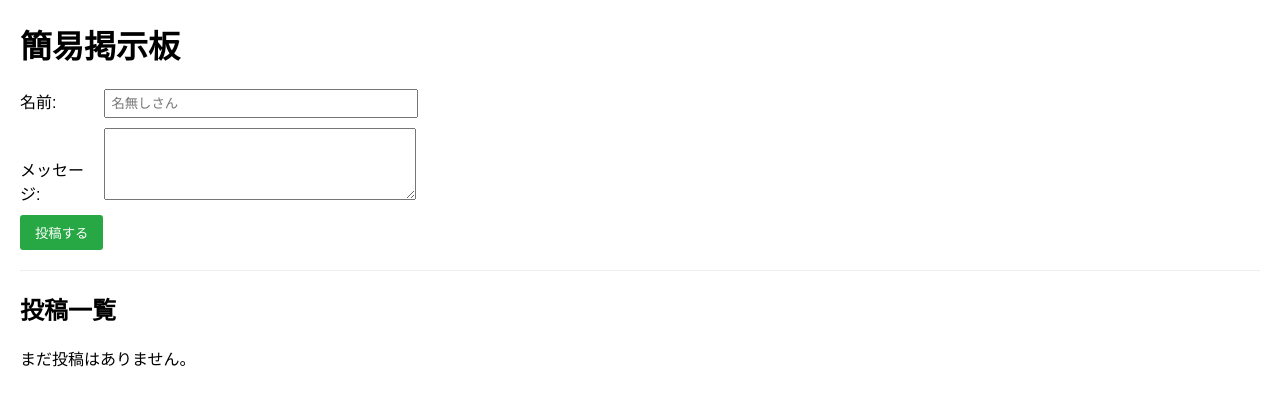
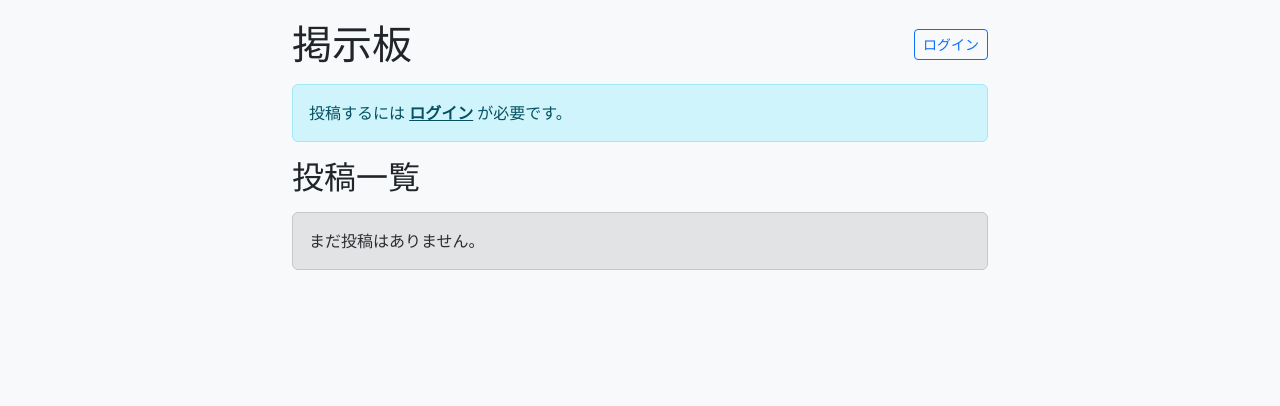
Before and after one commit to TowaIn/trans-bbs, a Flask app: template source/templates/index.html in a window 1280 px wide. Shown: the top 406 px of the page. Run offline with Flask 3, Linux system fonts and the light colour scheme; the template is opened without the code that fills it, so the values that code supplies are empty.

Commit message:
edit: app v2

```diff
--- a/deploy/requirements.txt
+++ b/deploy/requirements.txt
@@ -1 +1,3 @@
 Flask
+markupsafe
+Pygments
--- a/manifests/deployments.yaml
+++ b/manifests/deployments.yaml
@@ -14,7 +14,7 @@ spec:
     spec:
       containers:
       - name: trans-bbs-container
-        image: trans-bbs:v1
+        image: trans-bbs:v2
         imagePullPolicy: Never
         ports:
         - containerPort: 5000
--- a/source/app.py
+++ b/source/app.py
@@ -1,87 +1,143 @@
 # app.py
 # -*- coding: utf-8 -*-
 
-# 必要なモジュールをインポート
-from flask import Flask, render_template, request, redirect, url_for
-from markupsafe import Markup, escape # HTMLエスケープと安全なマークアップのためにインポート
+import os # secret_key やパスワードを環境変数から読み込むため
+from functools import wraps # デコレータ作成のため
+from flask import Flask, render_template, request, redirect, url_for, session, flash # session, flash を追加
+from markupsafe import Markup, escape # HTMLエスケープと安全なマークアップのため
+from pygments import highlight
+from pygments.lexers import get_lexer_by_name # 指定された言語のLexerを取得
+from pygments.formatters import HtmlFormatter # HTML形式で出力
+from pygments.util import ClassNotFound     # 指定された言語が見つからない場合のエラー
 
 # Flaskアプリケーションのインスタンスを作成
 app = Flask(__name__)
+
+# --- セッションとパスワードの設定 ---
+# 重要: このキーは絶対に秘密にし、複雑なランダム文字列にしてください。
+# 環境変数 FLASK_SECRET_KEY が設定されていなければ、'...' の部分が使われます。
+app.secret_key = os.environ.get('FLASK_SECRET_KEY', 'your-very-secret-and-random-key-change-me')
+# 掲示板アクセス用のパスワード
+# 環境変数 BBS_PASSWORD が設定されていなければ、'password' が使われます。
+BBS_PASSWORD = os.environ.get('BBS_PASSWORD', 'password') # 'password' を安全なパスワードに変更
 
 # 投稿データを一時的に保存するためのリスト (インメモリ)
 posts = []
 # 投稿に一意のIDを割り振るためのカウンター
 post_id_counter = 0
 
-# --- ▼▼▼ nl2br カスタムフィルタの定義と登録 ▼▼▼ ---
+# --- nl2br カスタムフィルタ ---
 def nl2br(value):
-    """
-    文字列内の改行文字をHTMLの<br>タグに変換するカスタムフィルタ。
-    安全のため、まずHTMLエスケープを行ってから改行を置換し、
-    最後にMarkupオブジェクトとして返す。
-    """
+    """改行文字を<br>タグに変換するカスタムフィルタ"""
     if value:
-        # 1. 入力文字列をHTMLエスケープする
         escaped_value = escape(value)
-        # 2. エスケープされた文字列中の改行コード (\r\n, \r, \n) を <br>\n に置換する
-        #    (\n を末尾に追加するのは生成されるHTMLソースの可読性のため)
         formatted_value = escaped_value.replace('\r\n', '<br>\n').replace('\r', '<br>\n').replace('\n', '<br>\n')
-        # 3. 変換後の文字列を Markup オブジェクトでラップする
-        #    これにより、Jinja2が <br> タグを再度エスケープするのを防ぐ
         return Markup(formatted_value)
-    # 値がない場合は空文字列を返す
     return ""
+# Jinja2 環境にカスタムフィルタを登録
+app.jinja_env.filters['nl2br'] = nl2br
 
-# 作成した nl2br 関数を 'nl2br' という名前で Jinja2 テンプレートエンジンにフィルタとして登録
-app.jinja_env.filters['nl2br'] = nl2br
-# --- ▲▲▲ nl2br カスタムフィルタの定義と登録 ▲▲▲ ---
+# --- Pygments Formatter (ハイライト済みHTML生成用) ---
+# 行番号を表示(linenos), ラッパーdivにクラス名を指定(cssclass), カラースキームを指定(style)
+pygments_formatter = HtmlFormatter(linenos=True, cssclass="codehilite", style='default')
 
 
-# ルートURL ('/') にアクセスがあった場合に実行される関数
+# --- ログイン必須をチェックするデコレータ ---
+def login_required(f):
+    """アクセス時にログイン状態をチェックし、未ログインならログインページへリダイレクトするデコレータ"""
+    @wraps(f)
+    def decorated_function(*args, **kwargs):
+        if not session.get('logged_in'):
+            flash('この操作を行うにはログインが必要です。', 'warning')
+            # redirect 先として元のURLを next パラメータで渡す (ログイン後に戻れるように)
+            return redirect(url_for('login', next=request.url))
+        return f(*args, **kwargs)
+    return decorated_function
+
+
+# --- ルート定義 ---
+
+# 掲示板トップページ (閲覧はログイン不要)
 @app.route('/')
+# @login_required # デコレータを削除したので誰でもアクセス可能
 def index():
-    """
-    投稿一覧ページを表示する。
-    posts リストを逆順にして、新しい投稿が上に表示されるようにテンプレートに渡す。
-    """
-    # 'index.html' テンプレートをレンダリングして返す
-    # posts=reversed(posts) で投稿リストをテンプレートに渡す
+    """投稿一覧を表示する"""
+    # Pygments CSS が外部ファイルの場合はここで渡す必要なし
     return render_template('index.html', posts=reversed(posts))
 
-
-# '/post' URL に POST メソッドでアクセスがあった場合に実行される関数
+# 投稿処理 (書き込みはログイン必須)
 @app.route('/post', methods=['POST'])
+@login_required # ログイン必須デコレータを適用
 def post():
-    """
-    新しい投稿を受け取り、リストに追加してトップページにリダイレクトする。
-    """
-    # グローバル変数のカウンターを変更するため global宣言
+    """新しい投稿を受け付ける"""
     global post_id_counter
-
-    # フォームから送信された 'username' と 'message' を取得
-    # username が空の場合は '名無しさん' をデフォルト値とする
     username = request.form.get('username', '名無しさん')
     message = request.form.get('message')
+    code_snippet = request.form.get('code_snippet')
+    language = request.form.get('language', 'text')
+    highlighted_code = None
 
-    # メッセージが空でない場合のみ投稿を処理
-    if message:
-        # 投稿IDをインクリメント
+    # コードスニペットがあればハイライト処理
+    if code_snippet:
+        try:
+            lexer = get_lexer_by_name(language, stripall=True)
+        except ClassNotFound:
+            lexer = get_lexer_by_name('text', stripall=True) # 不明な言語は text 扱い
+        # highlight 関数で HTML を生成
+        highlighted_code = highlight(code_snippet, lexer, pygments_formatter)
+
+    # メッセージまたはコードがあれば投稿を追加
+    if message or code_snippet:
         post_id_counter += 1
-        # 新しい投稿データを辞書として作成し、posts リストに追加
         posts.append({
             'id': post_id_counter,
-            'username': username if username else '名無しさん', # usernameが空文字の場合も考慮
-            'message': message
+            'username': username if username else '名無しさん',
+            'message': message,
+            'highlighted_code': highlighted_code
         })
 
-    # 投稿処理後、トップページ ('/') にリダイレクトする
+    # 投稿後はトップページにリダイレクト
     return redirect(url_for('index'))
 
+# ログインページ
+@app.route('/login', methods=['GET', 'POST'])
+def login():
+    """ログイン処理を行う"""
+    # すでにログイン済みならトップページへリダイレクト
+    if session.get('logged_in'):
+        return redirect(url_for('index'))
 
-# このスクリプトが直接実行された場合にのみ以下のコードを実行
+    # POSTリクエスト（フォームが送信された）の場合
+    if request.method == 'POST':
+        password_attempt = request.form.get('password')
+        # 設定したパスワードと一致するか検証
+        if password_attempt == BBS_PASSWORD:
+            # 一致したらセッションにログイン済みフラグを立てる
+            session['logged_in'] = True
+            flash('ログインしました。', 'success')
+            # next パラメータがあればそこへ、なければトップページへ
+            next_url = request.args.get('next')
+            return redirect(next_url or url_for('index'))
+        else:
+            # パスワードが間違っていたらエラーメッセージを表示
+            flash('パスワードが間違っています。', 'danger')
+
+    # GETリクエストまたは認証失敗時はログインフォームを表示
+    return render_template('login.html')
+
+# ログアウト処理
+@app.route('/logout')
+def logout():
+    """ログアウト処理を行う"""
+    # セッションからログイン情報を削除
+    session.pop('logged_in', None)
+    flash('ログアウトしました。', 'info')
+    # ログインページへリダイレクト
+    return redirect(url_for('login'))
+
+
+# スクリプトとして直接実行された場合
 if __name__ == '__main__':
-    # Flask の開発用サーバーを起動する
-    # host='0.0.0.0' はコンテナ内から外部のアクセスを受け付けるために必要
-    # port=5000 は Flask のデフォルトポート (変更可能)
-    # debug=True は開発時にエラー表示や自動リロードを有効にする (本番環境では False にする)
+    # Flask 開発サーバーを起動
+    # debug=True は開発時のみ。本番環境では Gunicorn などを使う。
     app.run(host='0.0.0.0', port=5000, debug=True)
--- a/source/templates/index.html
+++ b/source/templates/index.html
@@ -3,49 +3,133 @@
 <head>
     <meta charset="utf-8">
     <meta name="viewport" content="width=device-width, initial-scale=1, shrink-to-fit=no">
-    <title>簡易掲示板</title>
+    <title>掲示板</title>
+
+    <link href="https://cdn.jsdelivr.net/npm/bootstrap@5.3.3/dist/css/bootstrap.min.css" rel="stylesheet" integrity="sha384-QWTKZyjpPEjISv5WaRU9OFeRpok6YctnYmDr5pNlyT2bRjXh0JMhjY6hW+ALEwIH" crossorigin="anonymous">
+
+    <link rel="stylesheet" href="{{ url_for('static', filename='pygments.css') }}">
+
     <style>
-        body { font-family: sans-serif; margin: 20px; }
-        .post { border: 1px solid #ccc; padding: 10px; margin-bottom: 10px; border-radius: 5px; }
-        .post strong { color: #007bff; }
-        form div { margin-bottom: 10px; }
-        label { display: inline-block; width: 80px; }
-        input[type=text], textarea { width: 300px; padding: 5px; }
-        textarea { height: 60px; }
-        button { padding: 8px 15px; background-color: #28a745; color: white; border: none; border-radius: 3px; cursor: pointer; }
-        button:hover { background-color: #218838; }
-        hr { border: 0; border-top: 1px solid #eee; margin: 20px 0; }
+        body {
+            padding-top: 20px;
+            padding-bottom: 20px;
+            background-color: #f8f9fa;
+        }
+        .container {
+            max-width: 720px;
+        }
+        .card-body p:last-child {
+             margin-bottom: 0;
+        }
+        /* Pygments コードブロックの調整 */
+        .codehilite {
+            background: #ffffff;
+            border: 1px solid #dee2e6;
+            padding: 1em;
+            overflow-x: auto;
+            border-radius: .25rem;
+            margin-top: 1em;
+            margin-bottom: 1em; /* 下にも少しマージン追加 */
+        }
+        .codehilite pre {
+             margin: 0;
+             font-size: 0.9em;
+        }
     </style>
 </head>
 <body>
-    <h1>簡易掲示板</h1>
+    <div class="container">
 
+        <div class="d-flex justify-content-between align-items-center mb-3">
+            <h1 class="mb-0">掲示板</h1> {# 見出しを左寄せに変更 #}
+            <div>
+                {% if session.logged_in %}
+                    <span class="me-2">ログイン中</span>
+                    <a href="{{ url_for('logout') }}" class="btn btn-sm btn-outline-secondary">ログアウト</a>
+                {% else %}
+                    <a href="{{ url_for('login') }}" class="btn btn-sm btn-outline-primary">ログイン</a>
+                {% endif %}
+            </div>
+        </div>
+
+        {% with messages = get_flashed_messages(with_categories=true) %}
+            {% if messages %}
+                {% for category, message in messages %}
+                <div class="alert alert-{{ category }} alert-dismissible fade show" role="alert">
+                    {{ message }}
+                    <button type="button" class="btn-close" data-bs-dismiss="alert" aria-label="Close"></button>
+                </div>
+                {% endfor %}
+            {% endif %}
+        {% endwith %}
+
+        {% if session.logged_in %}
+            <div class="card mb-4">
+                <div class="card-header">
+                    メッセージやコードを投稿する
+                </div>
+                <div class="card-body">
                     <form action="{{ url_for('post') }}" method="post">
-        <div>
-            <label for="username">名前:</label>
-            <input type="text" id="username" name="username" placeholder="名無しさん">
+                        <div class="mb-3">
+                            <label for="username" class="form-label">名前:</label>
+                            <input type="text" id="username" name="username" class="form-control" placeholder="名無しさん">
+                        </div>
+                        <div class="mb-3">
+                            <label for="message" class="form-label">メッセージ (任意):</label>
+                            <textarea id="message" name="message" class="form-control" rows="2"></textarea>
+                        </div>
+                        <div class="mb-3">
+                            <label for="code_snippet" class="form-label">コードスニペット (任意):</label>
+                            <textarea id="code_snippet" name="code_snippet" class="form-control" rows="5" placeholder="ここにコードを貼り付け"></textarea>
+                        </div>
+                        <div class="mb-3">
+                            <label for="language" class="form-label">コードの言語:</label>
+                            <select id="language" name="language" class="form-select">
+                                <option value="python">Python</option>
+                                <option value="javascript">JavaScript</option>
+                                <option value="html">HTML</option>
+                                <option value="css">CSS</option>
+                                <option value="bash">Bash/Shell</option>
+                                <option value="sql">SQL</option>
+                                <option value="yaml">YAML</option>
+                                <option value="json">JSON</option>
+                                <option value="markdown">Markdown</option>
+                                <option value="text">Plain Text</option>
+                            </select>
                         </div>
                         <div>
-            <label for="message">メッセージ:</label>
-            <textarea id="message" name="message" required></textarea>
-        </div>
-        <div>
-            <button type="submit">投稿する</button>
+                            <button type="submit" class="btn btn-primary">投稿する</button>
                         </div>
                     </form>
-
-    <hr>
-
-    <h2>投稿一覧</h2>
+                </div>
+            </div>
+        {% else %}
+            <div class="alert alert-info" role="alert">
+                投稿するには <a href="{{ url_for('login') }}" class="alert-link">ログイン</a> が必要です。
+            </div>
+        {% endif %}
+        <h2 class="mb-3">投稿一覧</h2>
         {% if posts %}
             {% for post in posts %}
-        <div class="post">
-            <p><strong>{{ post.username }}</strong> (ID: {{ post.id }})</p>
-            <p>{{ post.message | nl2br }}</p> {# nl2brで改行を<br>に変換 #}
+            <div class="card mb-3">
+                <div class="card-body">
+                    <h6 class="card-subtitle mb-2 text-muted">
+                        <strong>{{ post.username }}</strong> さん (ID: {{ post.id }})
+                    </h6>
+                    {% if post.message %}
+                        <p class="card-text">{{ post.message | nl2br }}</p>
+                    {% endif %}
+                    {% if post.highlighted_code %}
+                        {{ post.highlighted_code | safe }}
+                    {% endif %}
+                </div>
             </div>
             {% endfor %}
         {% else %}
-        <p>まだ投稿はありません。</p>
+            <div class="alert alert-secondary">
+                まだ投稿はありません。
+            </div>
         {% endif %}
+        </div><script src="https://cdn.jsdelivr.net/npm/bootstrap@5.3.3/dist/js/bootstrap.bundle.min.js" integrity="sha384-YvpcrYf0tY3lHB60NNkmXc5s9fDVZLESaAA55NDzOxhy9GkcIdslK1eN7N6jIeHz" crossorigin="anonymous"></script>
 </body>
 </html>
```
Also changed, not shown: source/templates/login.html (added, +43 -0 lines). Lines whose indentation alone changed are shown as unchanged.
